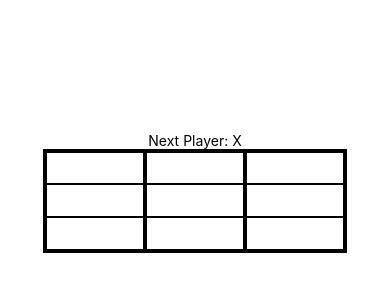
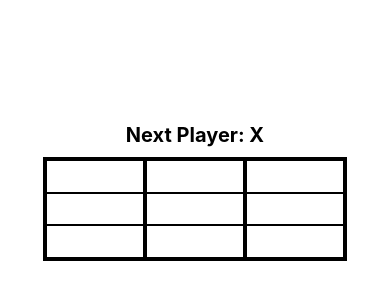
Before and after one commit to JSmooVE3990/AwesomeProject, a React Native app: screen / in a window 390 px wide. Shown: the part 230-530 px from the top of the page. Built offline with nearby package versions, Linux system fonts and the light colour scheme.

Commit message:
Status styles.

```diff
--- a/App.tsx
+++ b/App.tsx
@@ -107,6 +107,11 @@ const styles = StyleSheet.create({
     width: 100,  // Increase the width
     height: 100, // Increase the height
   },
+  status: {
+    fontSize: 20,
+    fontWeight: 'bold',
+    marginBottom: 10,
+  },
 });
 
 export default App;
```
